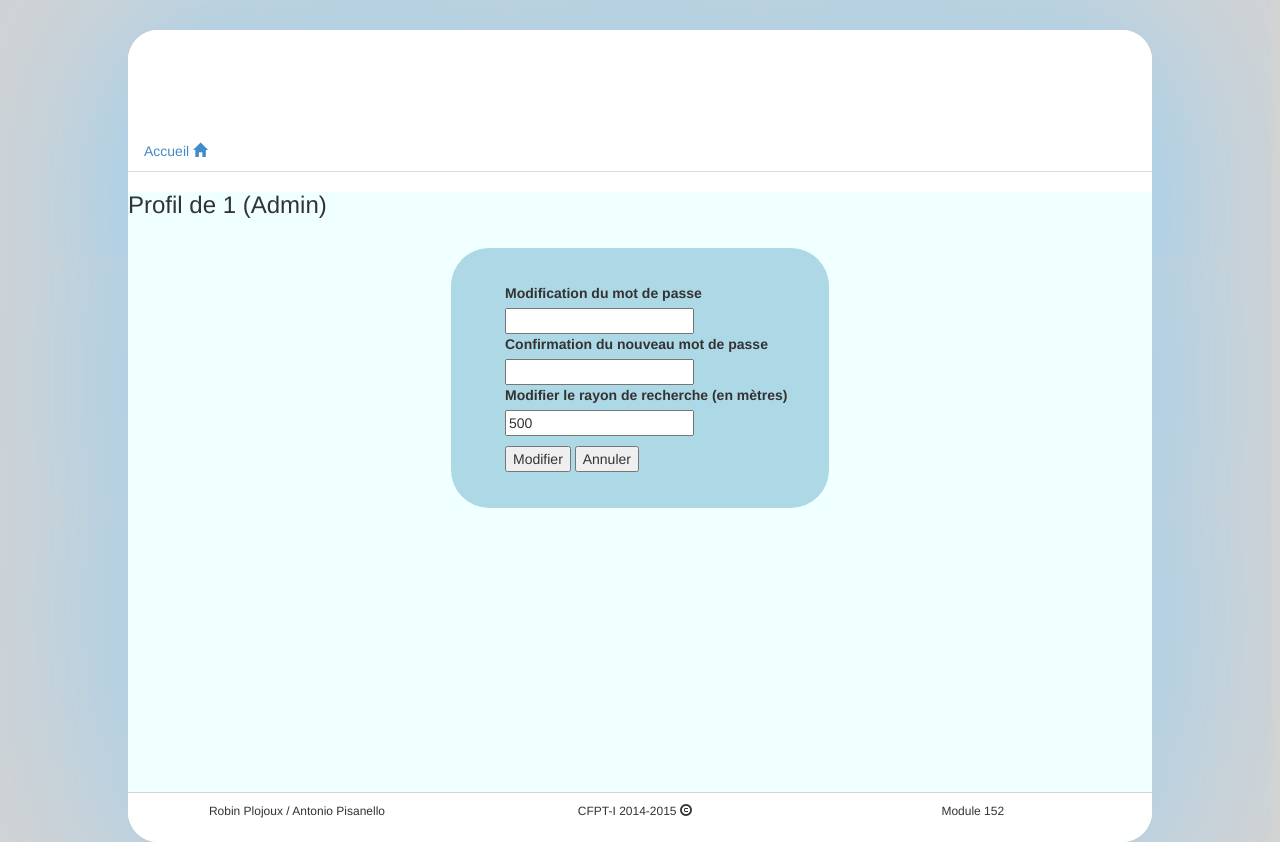
After one commit to moiap13/m152_fontaines, a PHP site: page /pages/fontaines/gestionUtilisateur.php in a window 1280 px wide. The commit adds this page. Run offline with PHP 8.4, Linux system fonts and the light colour scheme; the visitor is signed in with stand-in values (Sample User, id 1).

Commit message:
Modifier utilisateur 75% done

```diff
--- a/Version 5/Projet/css/style.css
+++ b/Version 5/Projet/css/style.css
@@ -121,6 +121,18 @@ footer {
    text-decoration: none;
 }
 
+#conteneur_utilisateur {
+    height: 260px;
+    width: 378px;
+    padding-top: 35px;
+    background-color: lightblue;
+    border-radius: 38px;
+    margin: auto;
+    margin-top: 30px;
+    padding-left: 54px;
+    margin-bottom: 5px;
+}
+
 .afficheCoord {
     height: 10%;
     width: 100%;
--- a/Version 5/Projet/pages/fonctions.php
+++ b/Version 5/Projet/pages/fonctions.php
@@ -105,4 +105,12 @@ function ajout_fontaine($lat, $lng, $id, $bdd)
 
     return $bdd->lastInsertId();
 }
+
+/****************************************** GESTION UTILISATEUR ****************************************/
+function modifierUser($id, $newMdp, $bdd){
+  $sql = "UPDATE users SET mdp = '$newMdp' WHERE id_user = $id ";
+  $request = $bdd->prepare($sql);
+    $request->execute();
+}
+
 ?>
--- a/Version 5/Projet/pages/fontaines/gestionFontaines.php
+++ b/Version 5/Projet/pages/fontaines/gestionFontaines.php
@@ -13,8 +13,8 @@ Version : 2.0
         <title>J'ai soif!</title>
         <meta charset="UTF-8">
         <meta name="viewport" content="width=device-width">
-        <link rel="stylesheet" href="../css/bootstrap/css/bootstrap.css">
-        <link rel="stylesheet" href="../css/style.css">
+        <link rel="stylesheet" href="../../css/bootstrap/css/bootstrap.css">
+        <link rel="stylesheet" href="../../css/style.css">
     </head>
     <body>
         <div id="page">
@@ -22,7 +22,7 @@ Version : 2.0
             </header>
             <nav>
                 <ul class="nav nav-tabs" role="tablist">
-                    <li role="presentation"><a href="../index.php">Accueil <span class="glyphicon glyphicon-home"></span></a></li>
+                    <li role="presentation"><a href="../../index.php">Accueil <span class="glyphicon glyphicon-home"></span></a></li>
                 </ul>
             </nav>
             <section>
--- /dev/null
+++ b/Version 5/Projet/pages/fontaines/gestionUtilisateur.php
@@ -0,0 +1,64 @@
+<?php
+session_start();
+include './../fonctions.php';
+$bdd = connexion('M152_Fontaines', 'localhost', 'root', '');
+
+$id = $_SESSION["ID"];
+
+if( $_SESSION["ADMIN"])
+        $isAdmin = 'Admin';
+    else
+        $isAdmin = 'Utilisateur standard';
+
+if(isset($_REQUEST['mdp']) && $_REQUEST['mdp']==$_REQUEST['confmdp']){
+    $newMdp = $_REQUEST['mdp'];
+    modifierUser($id, $newMdp, $bdd);
+}
+?>
+<!DOCTYPE html>
+<!--
+Auteurs : Robin Plojoux / Antonio Pisanello
+Titre : Gestion Fontaines
+Date : 21.11.2014
+Version : 2.0
+-->
+<html>
+    <head>
+        <title>J'ai soif!</title>
+        <meta charset="UTF-8">
+        <meta name="viewport" content="width=device-width">
+        <link rel="stylesheet" href="../../css/bootstrap/css/bootstrap.css">
+        <link rel="stylesheet" href="../../css/style.css">
+    </head>
+    <body>
+        <div id="page">
+            <header>
+            </header>
+            <nav>
+                <ul class="nav nav-tabs" role="tablist">
+                    <li role="presentation"><a href="../../index.php">Accueil <span class="glyphicon glyphicon-home"></span></a></li>
+                </ul>
+            </nav>
+            <section>
+                <h3>Profil de <?php echo $_SESSION["UID"]." (".$isAdmin.")" ?></h3>
+                <div id="conteneur_utilisateur">
+                <form method="get" action="#">
+                    <label for="mdp" >Modification du mot de passe</label><br>
+                    <input type="password" value="" name="mdp" /><br>
+                    <label for="confmdp" >Confirmation du nouveau mot de passe</label><br>
+                    <input type="password" value="" name="confmdp" /><br>
+                    <label for="rayon" >Modifier le rayon de recherche (en mètres)</label><br>
+                    <input type="number" value="500" min="200" name="rayon" /><br>
+                    <input type="submit" value="Modifier" name="btn_modifier" style="margin-top: 10px;" />
+                    <input type="reset" value="Annuler" onclick="location.href='../../index.php' " name="btn_annuler" />
+                </form>
+                </div>
+            </section>
+            <footer>
+                <div class="footer_infos">Robin Plojoux / Antonio Pisanello</div>
+                <div class="footer_infos">CFPT-I 2014-2015 <span class="glyphicon glyphicon-copyright-mark"></span></div>
+                <div class="footer_infos">Module 152</div>
+            </footer>
+        </div>
+    </body>
+</html>
```
Also changed, not shown: Version 5/Projet/index.php (+3 -6 lines), Version 5/Projet/nbproject/private/private.xml (+6 -3 lines), 2 other files.
